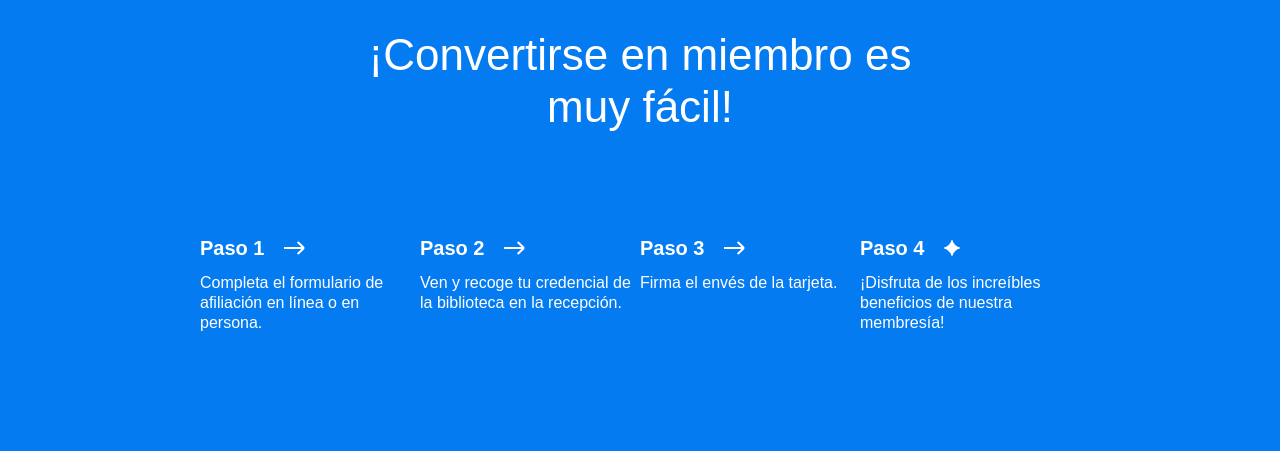
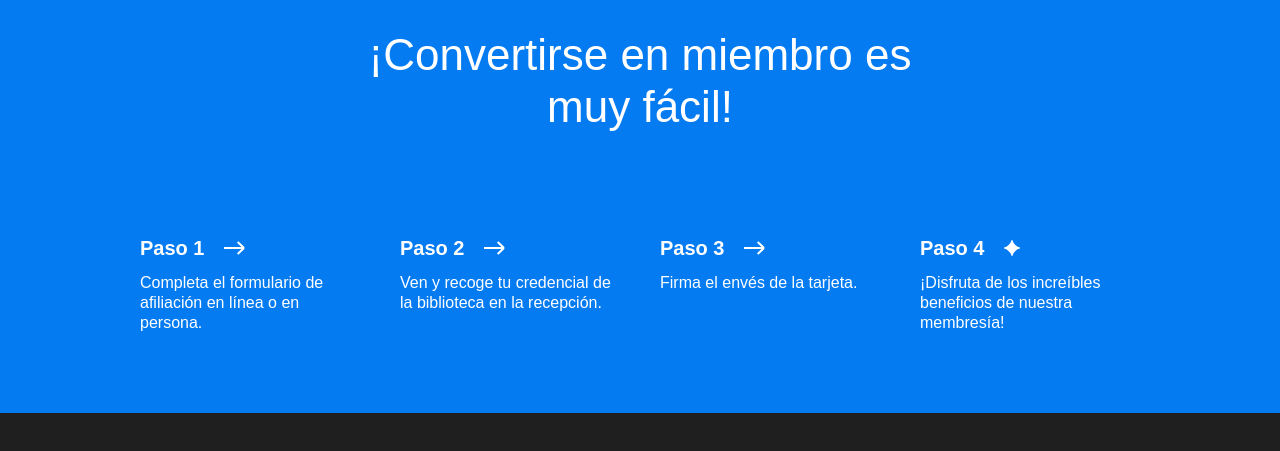
Before and after one commit to luissherrera/web_project_library, a plain HTML site: page index.html in a window 1280 px wide. Shown: the part 3049-3500 px from the top of the page. Drawn offline with Linux system fonts and the light colour scheme.

Commit message:
se arreglo gap del membership

```diff
--- a/styles/style.css
+++ b/styles/style.css
@@ -321,11 +321,15 @@
   flex-direction: row;
   justify-content: center;
   flex-wrap: wrap;
+  gap: 40px;
 }
 
 .step {
   /* Agrega estilos */
-  flex-basis: 220px;
+
+  width: 220px;
+  height: 40px;
+  flex-basis: auto;
 }
 
 .step__title {
```
